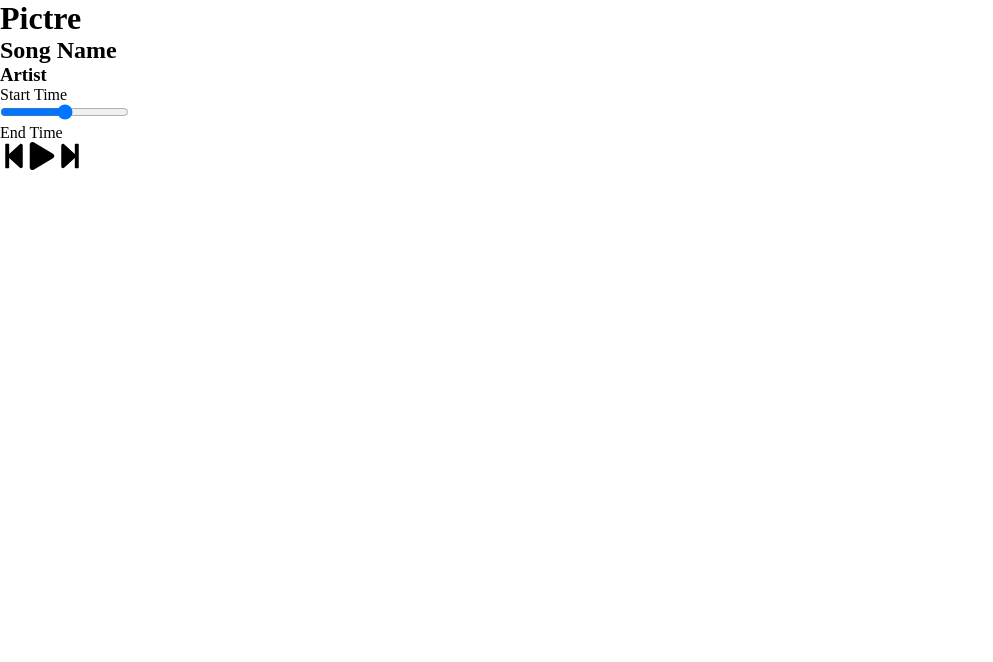
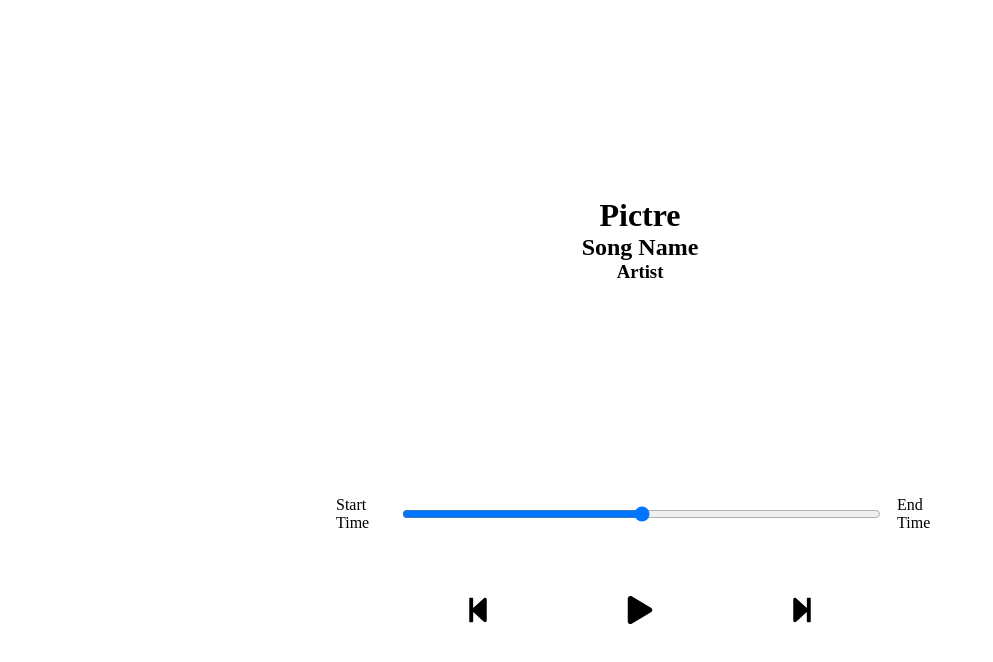
Before and after one commit to KarlKo1/Musioon, a React (Create React App) app: page / in a window 1280 px wide. Shown: the top 662 px of the page, without its empty margins (0-993 px from the left). Built offline with nearby package versions, Linux system fonts and the light colour scheme.

Commit message:
Initial styling

```diff
--- /dev/null
+++ b/src/styles/_player.scss
@@ -0,0 +1,31 @@
+.player {
+  min-height: 20vh;
+  display: flex;
+  flex-direction: column;
+  align-items: center;
+  justify-content: space-between;
+}
+
+.time-control {
+  width: 50%;
+  display: flex;
+  input[type="range"] {
+    width: 100%;
+    padding: 1rem 0rem;
+    cursor: pointer;
+  }
+  p {
+    padding: 1rem;
+  }
+}
+
+.play-control {
+  display: flex;
+  justify-content: space-between;
+  align-items: center;
+  padding: 1rem;
+  width: 30%;
+  svg {
+    cursor: pointer;
+  }
+}
--- /dev/null
+++ b/src/styles/_song.scss
@@ -0,0 +1,7 @@
+.song-container {
+  min-height: 60vh;
+  display: flex;
+  flex-direction: column;
+  align-items: center;
+  justify-content: center;
+}
--- a/src/styles/app.scss
+++ b/src/styles/app.scss
@@ -3,3 +3,6 @@
   padding: 0;
   box-sizing: border-box;
 }
+
+@import "./player";
+@import "./song";
```
